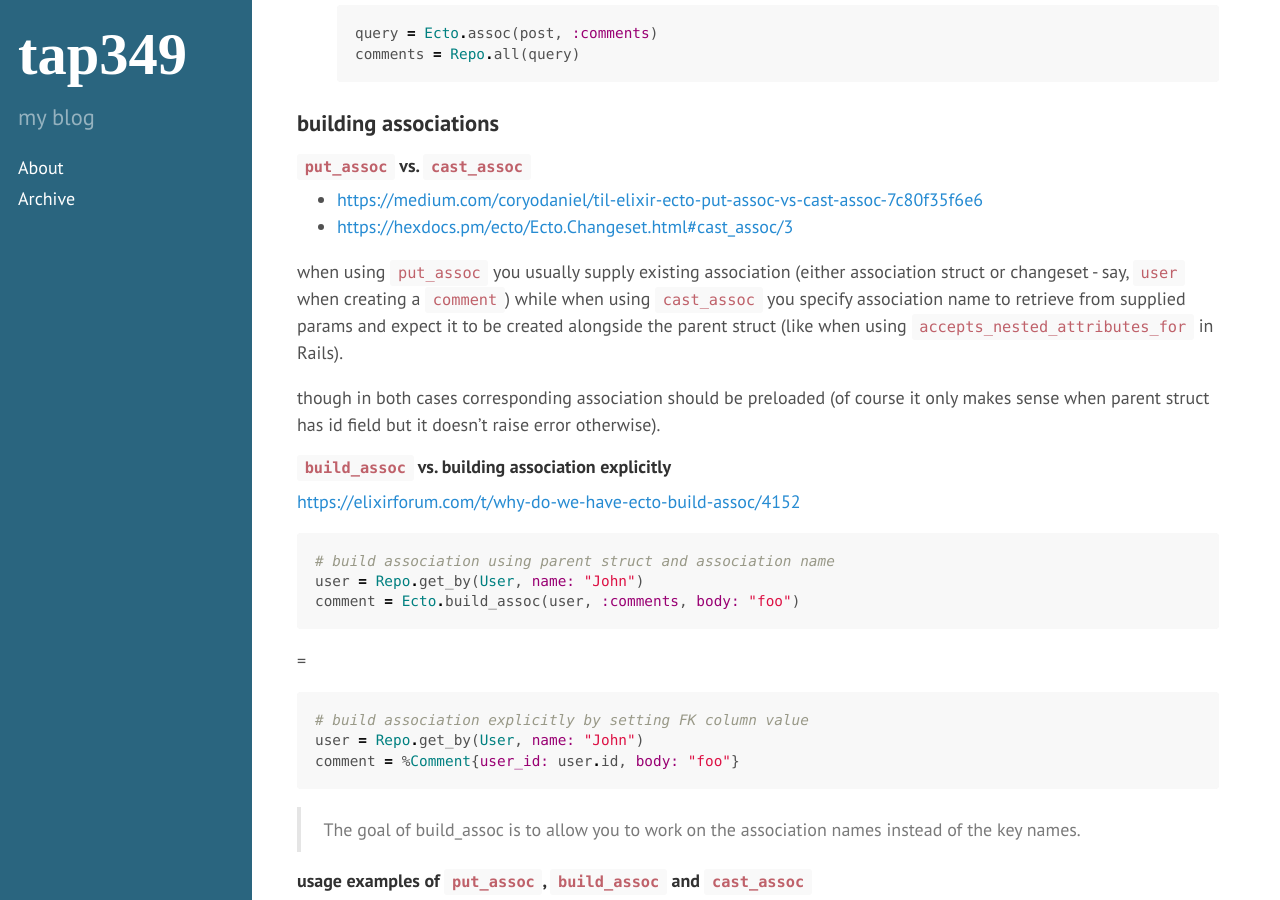
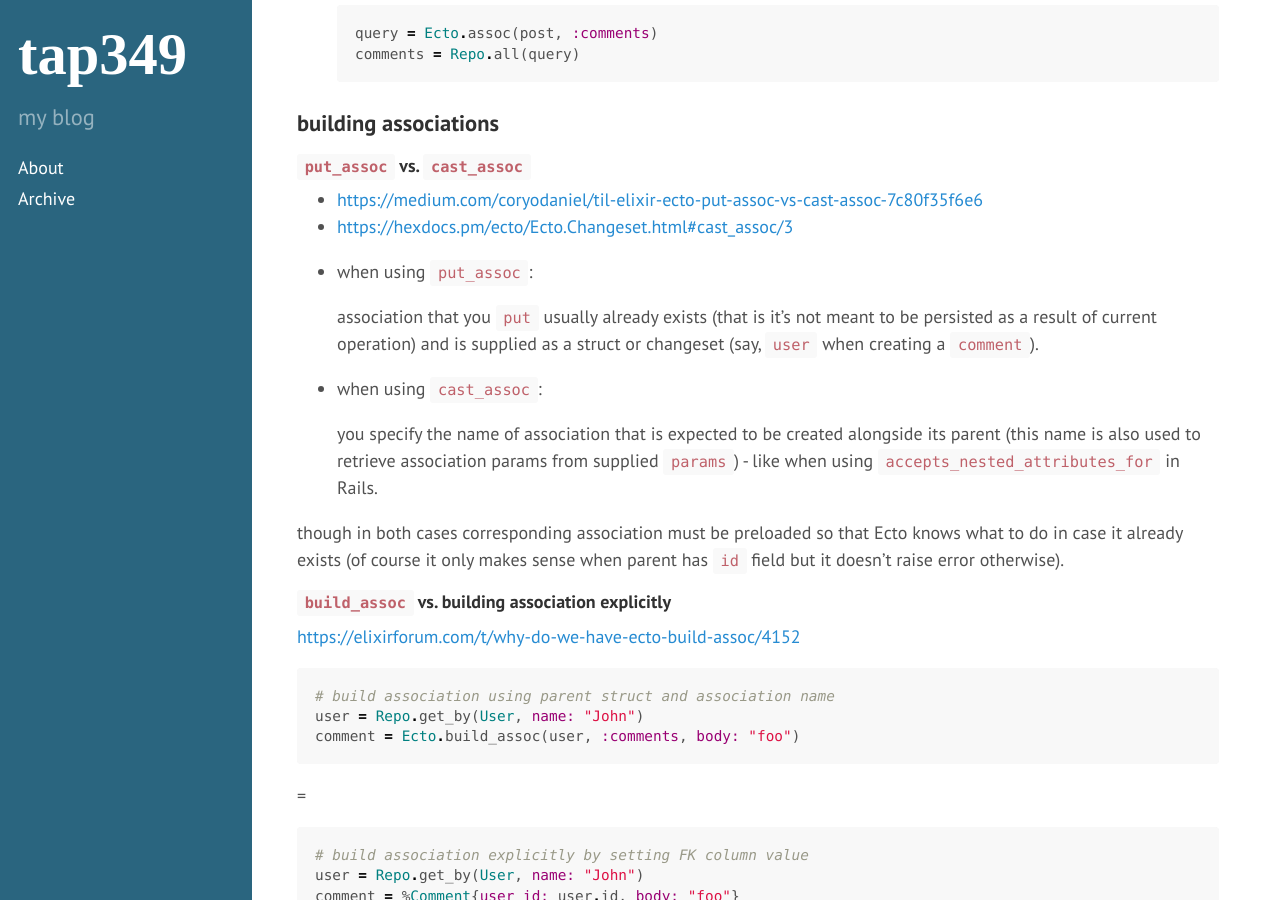
Before and after one commit to tap349/tap349.github.io, a Jekyll site: the page built from _posts/2017-07-27-phoenix-ecto.md, in a window 1280 px wide and 900 px high, scrolled down 2855 px. Built offline with Jekyll 4.4.1, drawn with Linux system fonts in a browser that asks for light colours.

Commit message:
update 2017-08-20_21:38:14

```diff
--- a/_posts/2017-07-27-phoenix-ecto.md
+++ b/_posts/2017-07-27-phoenix-ecto.md
@@ -121,15 +121,21 @@ associations can be loaded in:
 - <https://medium.com/coryodaniel/til-elixir-ecto-put-assoc-vs-cast-assoc-7c80f35f6e6>
 - <https://hexdocs.pm/ecto/Ecto.Changeset.html#cast_assoc/3>
 
-when using `put_assoc` you usually supply existing association (either
-association struct or changeset - say, `user` when creating a `comment`)
-while when using `cast_assoc` you specify association name to retrieve
-from supplied params and expect it to be created alongside the parent struct
-(like when using `accepts_nested_attributes_for` in Rails).
+- when using `put_assoc`:
 
-though in both cases corresponding association should be preloaded
-(of course it only makes sense when parent struct has id field but
-it doesn't raise error otherwise).
+  association that you `put` usually already exists (that is it's not meant to
+  be persisted as a result of current operation) and is supplied as a struct or
+  changeset (say, `user` when creating a `comment`).
+
+- when using `cast_assoc`:
+
+  you specify the name of association that is expected to be created alongside
+  its parent (this name is also used to retrieve association params from supplied
+  `params`) - like when using `accepts_nested_attributes_for` in Rails.
+
+though in both cases corresponding association must be preloaded so that
+Ecto knows what to do in case it already exists (of course it only makes
+sense when parent has `id` field but it doesn't raise error otherwise).
 
 #### `build_assoc` vs. building association explicitly
 
```
